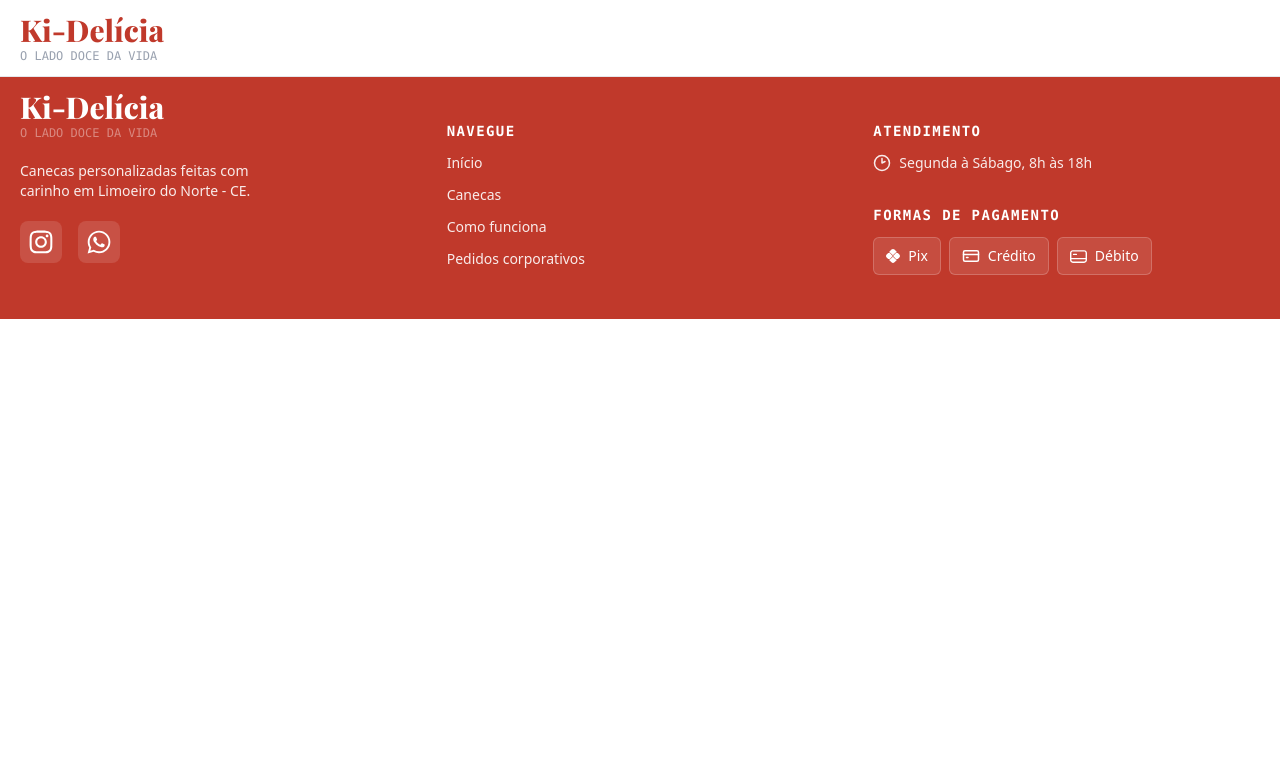
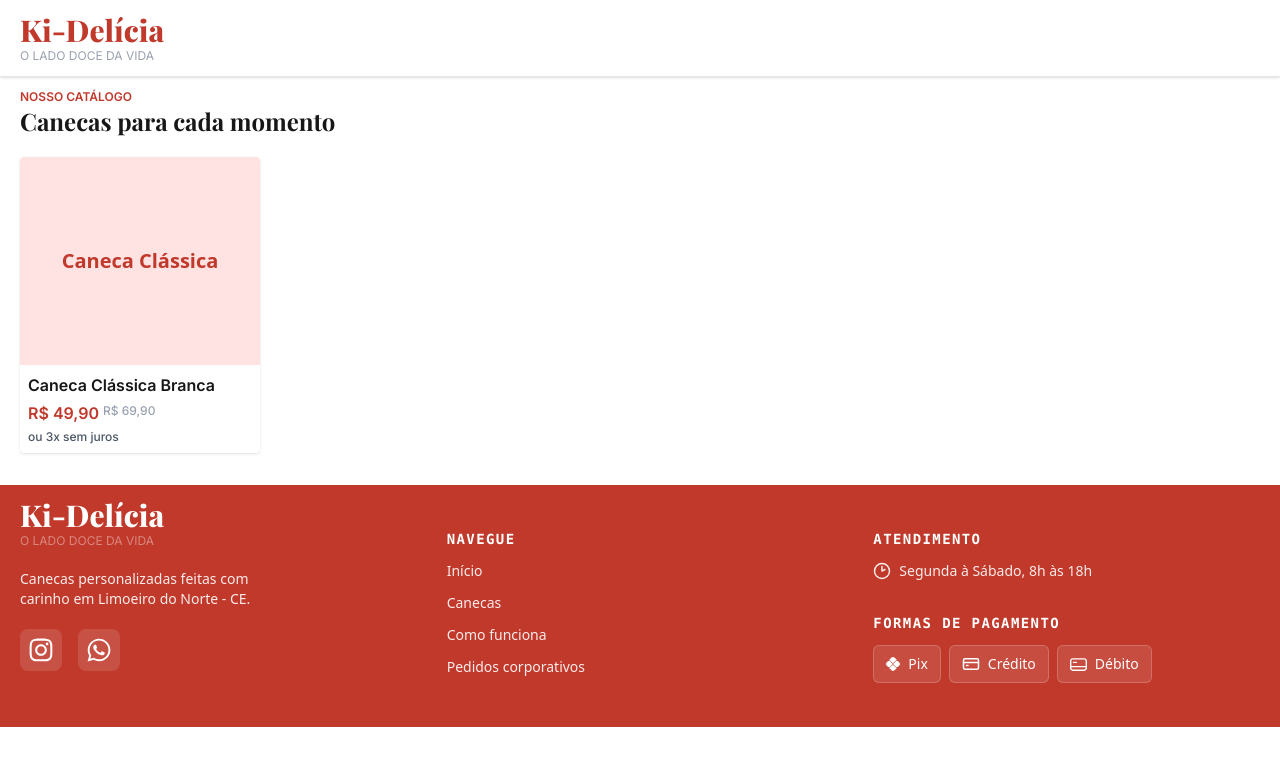
Before and after one commit to renatomart15/kidelicia-ecommerce, a Next.js app: page / in a window 1280 px wide. Shown: the top 766 px of the page. Built offline with nearby package versions, Linux system fonts and the light colour scheme; a web font is replaced by a local one.

Commit message:
feat: seção de catálogo

```diff
--- a/app/layout.tsx
+++ b/app/layout.tsx
@@ -29,9 +29,11 @@ export default function RootLayout({
       lang="pt-br"
       className={`${playfairDisplay.variable} ${inter.variable} h-full antialiased`}
     >
-      <Header />
-      <body className="min-h-full flex flex-col">{children}</body>
-      <Footer />
+      <body className="min-h-full flex flex-col">
+        <Header />
+        {children}
+        <Footer />
+      </body>
     </html>
   );
 }
--- a/app/page.tsx
+++ b/app/page.tsx
@@ -1,5 +1,9 @@
+import Catalog from "@/components/sections/Catalog";
+
 export default function Home() {
   return (
-    <div></div>
+    <div className="">
+      <Catalog />
+    </div>
   );
 }
--- a/components/layout/Footer.tsx
+++ b/components/layout/Footer.tsx
@@ -11,7 +11,7 @@ const Footer = () => {
         <h1 className="text-white font-heading text-2xl md:text-3xl font-extrabold">
           Ki-Delícia
         </h1>
-        <p className="text-xs font-mono text-white/40">O LADO DOCE DA VIDA</p>
+        <p className="text-xs font-body text-white/40">O LADO DOCE DA VIDA</p>
         <div className="mt-5">
           <p className="max-w-70">
             Canecas personalizadas feitas com carinho em Limoeiro do Norte - CE.
@@ -47,7 +47,7 @@ const Footer = () => {
           ATENDIMENTO
         </h2>
         <div className="flex items-center gap-2 mt-3">
-          <Clock2 size={18} /> Segunda à Sábago, 8h às 18h
+          <Clock2 size={18} /> Segunda à Sábado, 8h às 18h
         </div>
 
         <h2 className="text-white font-mono font-bold tracking-widest text-sm mt-8">
--- a/components/layout/Header.tsx
+++ b/components/layout/Header.tsx
@@ -5,7 +5,7 @@ const Header = () => {
     <header className="px-5 py-3 border-b border-gray-200 shadow">
       <div>
         <h1 className="text-vermelho font-heading text-2xl md:text-3xl font-extrabold">Ki-Delícia</h1>
-        <p className="text-xs font-mono text-gray-400">O LADO DOCE DA VIDA</p>
+        <p className="text-xs font-body text-gray-400">O LADO DOCE DA VIDA</p>
       </div>
     </header>
   );
--- /dev/null
+++ b/components/sections/Catalog.tsx
@@ -0,0 +1,14 @@
+import React from 'react'
+import ProductCard from '../ui/ProductCard'
+
+const Catalog = () => {
+  return (
+    <section className='px-5 py-3'>
+        <p className='text-vermelho font-body font-semibold text-xs'>NOSSO CATÁLOGO</p>
+        <h1 className='font-heading text-2xl font-bold'>Canecas para cada momento</h1>
+        <ProductCard/>
+    </section>
+  )
+}
+
+export default Catalog
```
